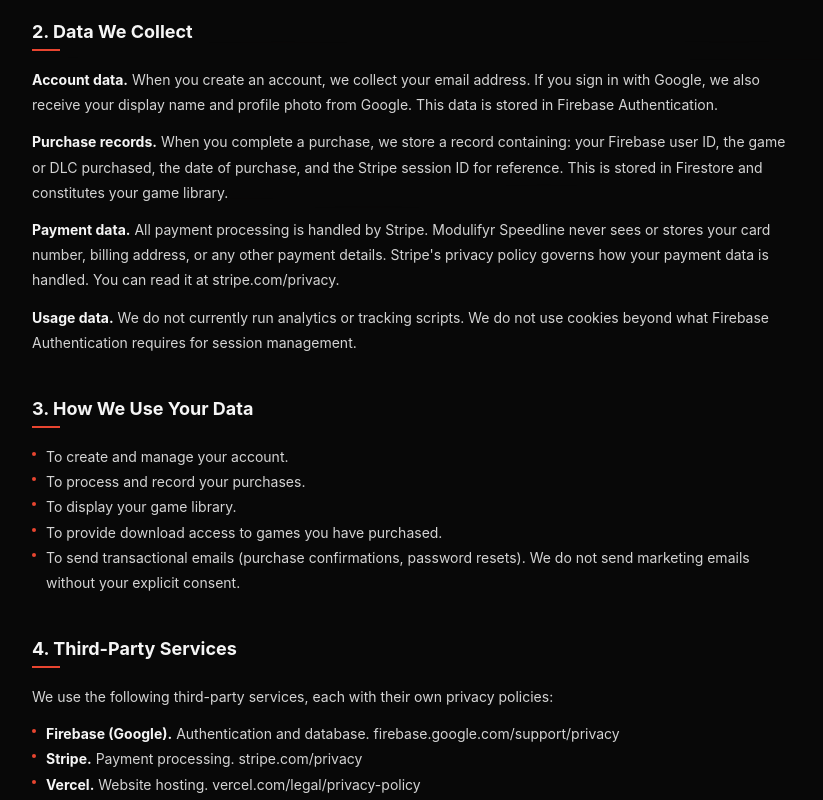
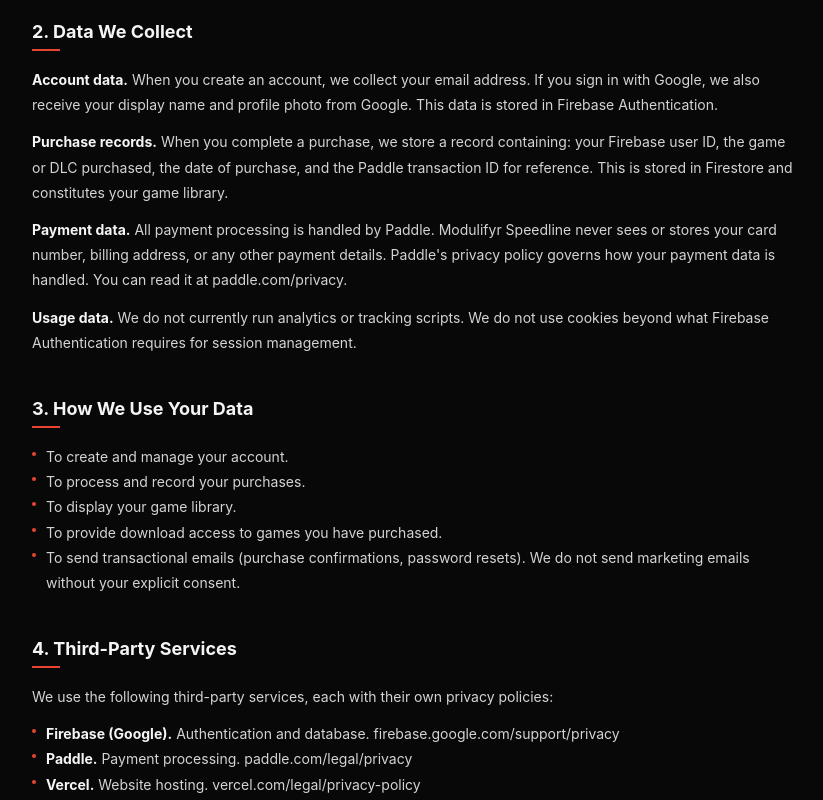
Before and after one commit to modulifyr-lab/Modulifyr-Speedline, a Next.js app: page /legal/privacy in a window 1280 px wide. Shown: the part 560-1360 px from the top of the page, without its empty margins (226-1049 px from the left). Built offline with nearby package versions, Linux system fonts and the light colour scheme; no server answers.

Commit message:
chore: migrate payment processing from stripe to paddle
Clean up unused imports across codebase, update support and privacy policy documentation to replace all Stripe references with Paddle, remove unused cancelUrl parameters from checkout functions, and fix apostrophe escaping in text strings

```diff
--- a/app/account/page.tsx
+++ b/app/account/page.tsx
@@ -13,7 +13,6 @@
   GoogleAuthProvider,
   reauthenticateWithPopup,
 } from 'firebase/auth'
-import { addToWishlist, removeFromWishlist, isWishlisted, getWishlist } from '@/lib/wishlist'
 import { auth }     from '@/lib/firebase'
 import { useAuth }  from '@/contexts/AuthContext'
 import Nav          from '@/components/Nav'
--- a/app/api/checkout/route.ts
+++ b/app/api/checkout/route.ts
@@ -39,7 +39,6 @@
         itemTitles: items.map(i => i.title).join('||'),
       },
       successUrl: `${process.env.NEXT_PUBLIC_BASE_URL}/library?success=1`,
-      cancelUrl:  `${process.env.NEXT_PUBLIC_BASE_URL}/games`,
     })
 
     return NextResponse.json({ url: checkoutUrl })
--- a/app/legal/privacy/page.tsx
+++ b/app/legal/privacy/page.tsx
@@ -23,8 +23,8 @@
 
       <Section title="2. Data We Collect">
         <P><strong className="text-sl-white">Account data.</strong> When you create an account, we collect your email address. If you sign in with Google, we also receive your display name and profile photo from Google. This data is stored in Firebase Authentication.</P>
-        <P><strong className="text-sl-white">Purchase records.</strong> When you complete a purchase, we store a record containing: your Firebase user ID, the game or DLC purchased, the date of purchase, and the Stripe session ID for reference. This is stored in Firestore and constitutes your game library.</P>
-        <P><strong className="text-sl-white">Payment data.</strong> All payment processing is handled by Stripe. Modulifyr Speedline never sees or stores your card number, billing address, or any other payment details. Stripe's privacy policy governs how your payment data is handled. You can read it at stripe.com/privacy.</P>
+        <P><strong className="text-sl-white">Purchase records.</strong> When you complete a purchase, we store a record containing: your Firebase user ID, the game or DLC purchased, the date of purchase, and the Paddle transaction ID for reference. This is stored in Firestore and constitutes your game library.</P>
+        <P><strong className="text-sl-white">Payment data.</strong> All payment processing is handled by Paddle. Modulifyr Speedline never sees or stores your card number, billing address, or any other payment details. Paddle&apos;s privacy policy governs how your payment data is handled. You can read it at paddle.com/privacy.</P>
         <P><strong className="text-sl-white">Usage data.</strong> We do not currently run analytics or tracking scripts. We do not use cookies beyond what Firebase Authentication requires for session management.</P>
       </Section>
 
@@ -44,7 +44,7 @@
         </P>
         <ul>
           <Li><strong className="text-sl-white">Firebase (Google).</strong> Authentication and database. firebase.google.com/support/privacy</Li>
-          <Li><strong className="text-sl-white">Stripe.</strong> Payment processing. stripe.com/privacy</Li>
+          <Li><strong className="text-sl-white">Paddle.</strong> Payment processing. paddle.com/legal/privacy</Li>
           <Li><strong className="text-sl-white">Vercel.</strong> Website hosting. vercel.com/legal/privacy-policy</Li>
         </ul>
         <P>
--- a/app/library/page.tsx
+++ b/app/library/page.tsx
@@ -162,7 +162,7 @@
   )
 }
 
-import { isWishlisted } from '@/lib/wishlist'
+
 
 function LibraryCard({ entry, isDLC = false }: { entry: LibraryEntry; isDLC?: boolean }) {
   const game         = getGameById(isDLC ? (entry.parentGameId ?? '') : entry.gameId)
--- a/app/support/page.tsx
+++ b/app/support/page.tsx
@@ -26,11 +26,11 @@
       },
       {
         q: 'Do you have DRM?',
-        a: 'Direct purchases from this site have no DRM. Steam purchases are subject to Steam\'s own DRM policies.',
+        a: 'Direct purchases from this site have no DRM. Steam purchases are subject to Steam&apos;s own DRM policies.',
       },
       {
         q: 'Can I use a discount code?',
-        a: 'Yes. Discount codes can be entered directly on the Stripe checkout page. If you have a valid code, it will be applied before payment.',
+        a: 'Yes. Discount codes can be entered directly on the Paddle checkout page. If you have a valid code, it will be applied before payment.',
       },
     ],
   },
@@ -50,8 +50,8 @@
         a: 'Each game lists its supported platforms on the game page. Most titles support Windows. Selected titles also support macOS and Linux.',
       },
       {
-        q: 'I bought the game but it\'s not in my library.',
-        a: 'Library updates are processed by Stripe webhook, which typically takes a few seconds. Wait one minute and refresh your library page. If it still hasn\'t appeared after 10 minutes, contact support with your purchase confirmation email.',
+        q: 'I bought the game but it&apos;s not in my library.',
+        a: 'Library updates are processed by Paddle webhook, which typically takes a few seconds. Wait one minute and refresh your library page. If it still hasn&apos;t appeared after 10 minutes, contact support with your purchase confirmation email.',
       },
     ],
   },
@@ -107,7 +107,7 @@
           </h1>
           <p className="text-sl-muted text-[14px] leading-relaxed max-w-[520px]">
             Answers to common questions about purchases, downloads, refunds, and accounts.
-            Can't find what you need? Email us directly.
+            Can&apos;t find what you need? Email us directly.
           </p>
           <a
             href="mailto:support@modulifyr.com"
--- a/components/GamesFilter.tsx
+++ b/components/GamesFilter.tsx
@@ -1,7 +1,7 @@
 'use client'
 
 import { useState }  from 'react'
-import { Game, GameStatus, STATUS_LABELS } from '@/lib/games'
+import { Game, GameStatus } from '@/lib/games'
 import GameCard       from './GameCard'
 
 type Filter = 'all' | GameStatus
--- a/components/SearchOverlay.tsx
+++ b/components/SearchOverlay.tsx
@@ -5,8 +5,6 @@
 import { searchGames }                  from '@/lib/games'
 import { STATUS_LABELS, PLATFORM_LABELS } from '@/lib/games'
 import type { Game }                    from '@/lib/games'
-
-import { addToWishlist, removeFromWishlist, isWishlisted } from '@/lib/wishlist'
 
 interface SearchOverlayProps {
   isOpen:  boolean
--- a/lib/firebase-server.ts
+++ b/lib/firebase-server.ts
@@ -22,7 +22,7 @@
  *   }
  */
 
-import { initializeApp, getApps, getApp, FirebaseApp } from 'firebase/app'
+import { initializeApp, getApps, FirebaseApp } from 'firebase/app'
 import { getAuth, signInWithEmailAndPassword }          from 'firebase/auth'
 import { getFirestore }                                  from 'firebase/firestore'
 
--- a/lib/paddle.ts
+++ b/lib/paddle.ts
@@ -34,13 +34,11 @@
   customerEmail,
   customData,
   successUrl,
-  cancelUrl,
 }: {
   items:         PaddleCheckoutItem[]
   customerEmail: string
   customData:    Record<string, string>
   successUrl:    string
-  cancelUrl:     string
 }): Promise<string> {
   const res = await fetch(`${PADDLE_API_BASE}/transactions`, {
     method:  'POST',
```
